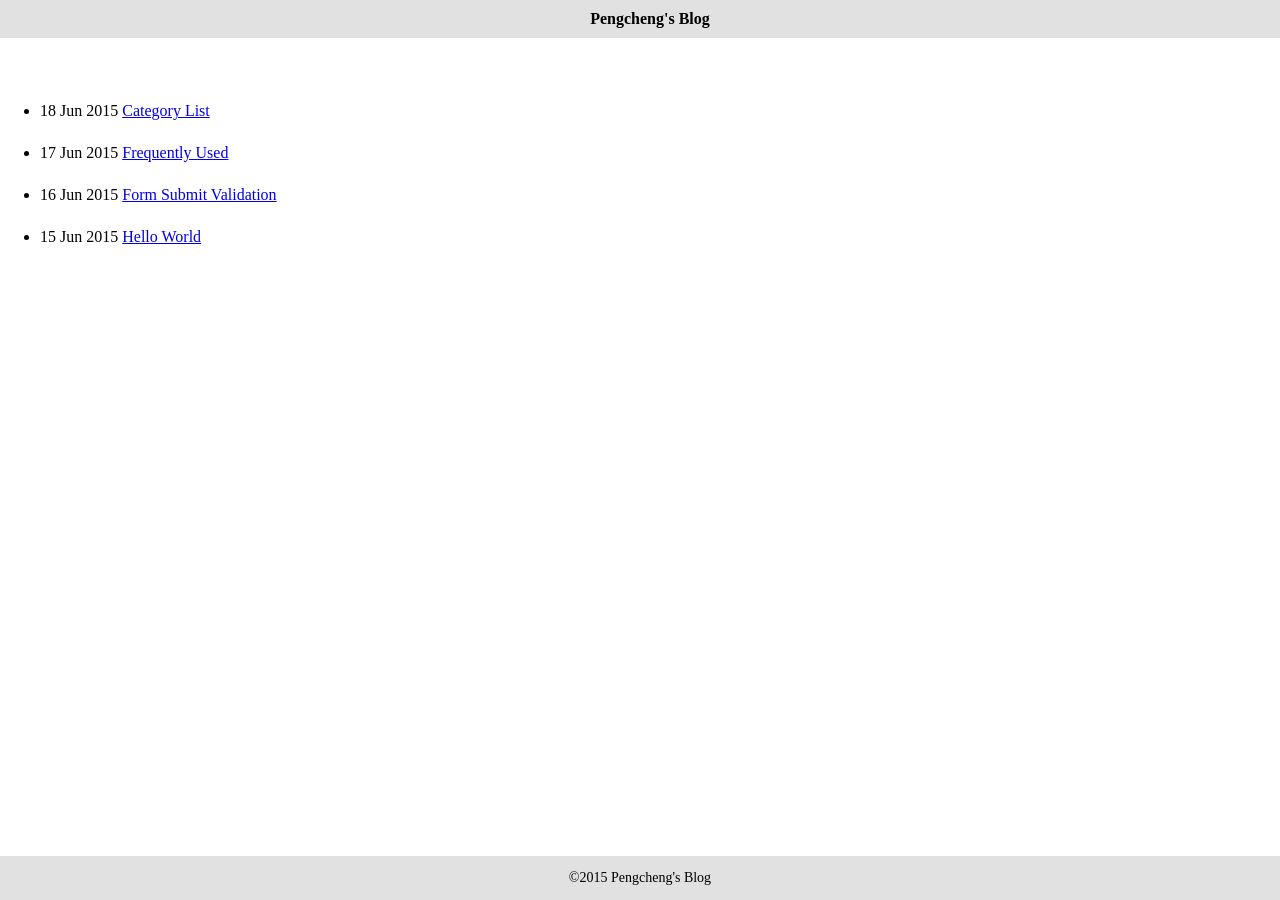
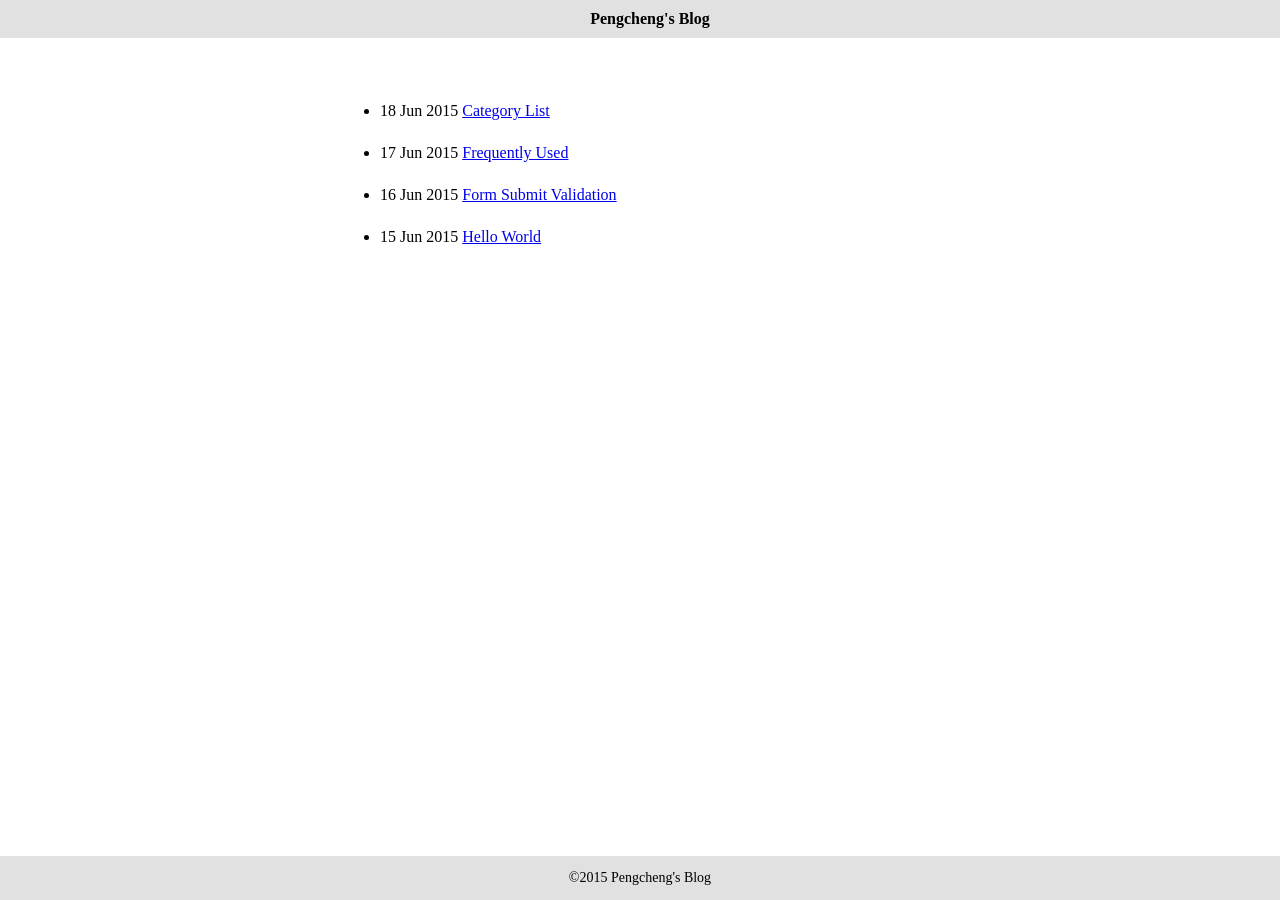
Before and after one commit to anfslove/jekyll_demo, a Jekyll site: the page built from index.html, in a window 1280 px wide. Built offline with Jekyll 4.4.1, drawn with Linux system fonts in a browser that asks for light colours.

Commit message:
Added main container.

```diff
--- a/_layouts/default.html
+++ b/_layouts/default.html
@@ -1,5 +1,5 @@
 {% include header.html %}
-
+<div class="container">
 　　{{ content }}
-
+</div>
 {% include footer.html %}
--- a/css/main.css
+++ b/css/main.css
@@ -26,3 +26,8 @@
 	text-align: center;
 	font-size:14px;
 }
+
+.container{
+	width: 600px;
+	margin: 0 auto;
+}
```
